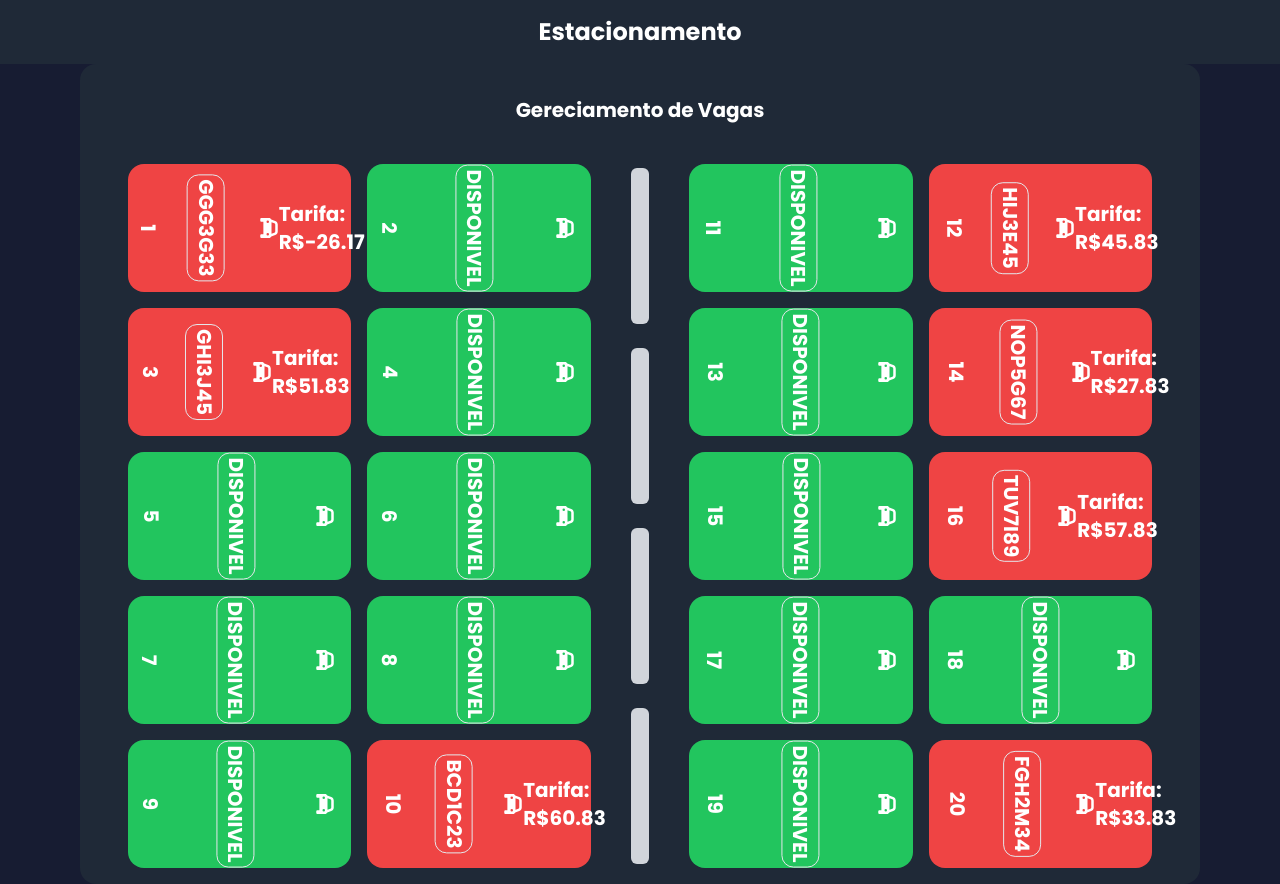
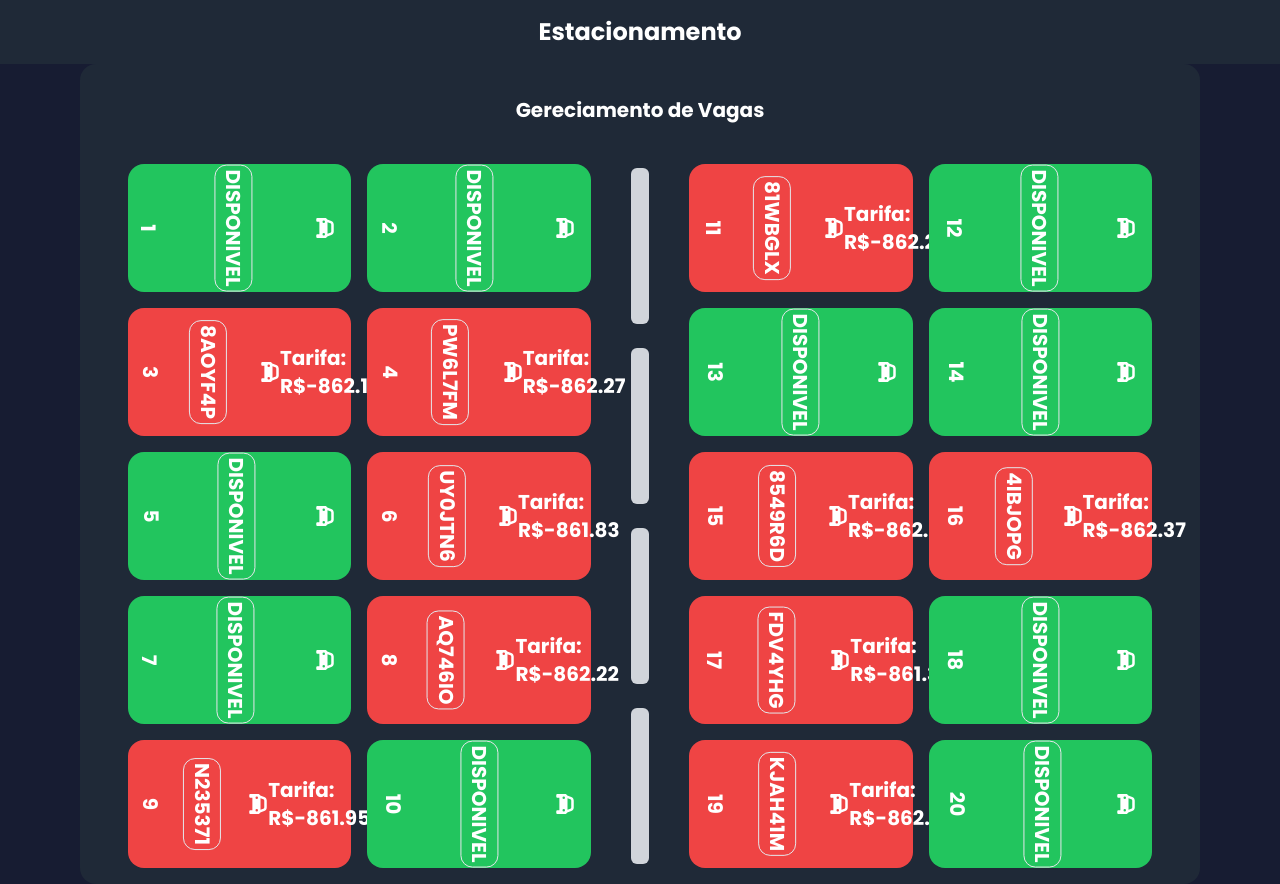
Before and after one commit to MauroSergio10/Estacionamento, a React (Create React App) app: page /home in a window 1280 px wide. Built offline with nearby package versions, Linux system fonts and the light colour scheme.

Commit message:
Warnings

```diff
--- a/src/App.js
+++ b/src/App.js
@@ -1,4 +1,3 @@
-import logo from './logo.svg';
 import './App.css';
 import Navigation from './Navigation';
 
--- a/src/Navigation.js
+++ b/src/Navigation.js
@@ -2,6 +2,7 @@ import { BrowserRouter as Router, Routes, Route } from 'react-router-dom';
 import Login from './Pages/Login';
 import ConsultarPlaca from './Pages/Placa'
 import Home from './Pages/Home';
+import Pagamento from './Pages/Pagamento'
 
 function Navigation() {
     return (
@@ -9,6 +10,7 @@ function Navigation() {
             <Routes>
                 <Route path="/" element={<Login />} />
                 <Route path="/ConsultarPlaca" element={<ConsultarPlaca />} />
+                <Route path="/Pagamento" element={<Pagamento />} />
                 <Route path="/home" element={<Home />} />
             </Routes>
         </Router>
--- a/src/Pages/Home.js
+++ b/src/Pages/Home.js
@@ -1,38 +1,43 @@
-import React, { useState, useEffect } from "react";
+import React, { useState, useEffect, useCallback } from "react";
 import { FontAwesomeIcon } from '@fortawesome/react-fontawesome';
 import { faCar } from '@fortawesome/free-solid-svg-icons';
 import bd from '../bd.json';
 
 function Home() {
-    const [list, setList] = useState(bd);
 
-    const calculateTariff = (dataEntrada) => {
+    const calculateTariff = useCallback((dataEntrada) => {
         if (!dataEntrada) return 0;
         const entrada = new Date(dataEntrada);
         const agora = new Date();
         const diffMinutes = (agora - entrada) / 60000;
         return diffMinutes * 0.10;
-    };
+    }, []);
 
-    const [tariffs, setTariffs] = useState(
-        list.map(item => ({
+    const [tariffs, setTariffs] = useState([]);
+
+    // Atualiza os dados sempre que o componente é montado e sempre que bd.json é atualizado
+    useEffect(() => {
+        const updatedTariffs = bd.map(item => ({
             id: item.id,
             tariff: item.active ? calculateTariff(item.dataEntrada) : calculateTariff(item.dataEntrada)
-        }))
-    );
+        }));
+        setTariffs(updatedTariffs);
+    }, [calculateTariff]);
 
     useEffect(() => {
         const interval = setInterval(() => {
-            setTariffs(
-                list.map(item => ({
-                    id: item.id,
-                    tariff: item.active ? calculateTariff(item.dataEntrada) : calculateTariff(item.dataEntrada)
-                }))
-            );
-        }, 60000); // Atualiza a cada minuto
+            const updatedTariffs = bd.map(item => ({
+                id: item.id,
+                tariff: item.active ? calculateTariff(item.dataEntrada) : calculateTariff(item.dataEntrada)
+            }));
+            setTariffs(updatedTariffs);
+        }, 1000);
 
+        // Limpa o intervalo quando o componente é desmontado
         return () => clearInterval(interval);
-    }, [list]);
+    }, [calculateTariff]);
+
+
 
     return (
         <div>
@@ -45,7 +50,8 @@ function Home() {
                         <h1 className="font-bold text-white text-xl w-full flex justify-center items-center py-8">Gereciamento de Vagas</h1>
                         <div className="flex flex-col md:flex-row md:space-x-8 w-full">
                             <div className="w-full flex flex-wrap">
-                                {list.slice(0, 10).map((item) => {
+                                {bd.slice(0, 10).map((item) => {
+
                                     const tariff = tariffs.find(t => t.id === item.id)?.tariff || 0;
                                     return (
                                         <div className="w-full sm:w-1/2 md:w-1/2 lg:w-1/2 p-2" key={item.id}>
@@ -70,7 +76,7 @@ function Home() {
                                 <div className="bg-gray-300 w-full h-1/4 my-3 rounded-md shadow-2xl"></div>
                             </div>
                             <div className="w-full flex flex-wrap">
-                                {list.slice(10, 20).map((item) => {
+                                {bd.slice(10, 20).map((item) => {
                                     const tariff = tariffs.find(t => t.id === item.id)?.tariff || 0;
                                     return (
                                         <div className="w-full sm:w-1/2 md:w-1/2 lg:w-1/2 p-2" key={item.id}>
--- a/src/Pages/Login.js
+++ b/src/Pages/Login.js
@@ -21,7 +21,7 @@ function Login() {
                     onClick={() => { div === 'Login' ? setDiv('Cadastro') : setDiv('Login'); }}>
                     {div === 'Login' ? 'Criar conta' : 'Já tenho conta'}
                 </button>
-                <a onClick={() => setDiv('AlterarSenha')} className="w-full cursor-pointer underline text-center lg:text-left">Esqueceu sua senha?</a>
+                <button onClick={() => setDiv('AlterarSenha')} className="w-full cursor-pointer underline text-center lg:text-left">Esqueceu sua senha?</button>
             </div>
             <div className="bg-gray-800 w-full lg:w-1/2 h-full px-8 py-2 lg:px-20 lg:py-0 flex justify-center items-center flex-col space-y-4 rounded-b-xl lg:rounded-r-xl lg:rounded-b-none shadow-2xl shadow-indigo-700">
                 <div className={`w-full flex flex-col space-y-4 justify-center items-center transition-all duration-1000 ease-in-out overflow-hidden transition-opacity ${div === 'Cadastro' ? 'h-full opacity-100' : 'h-0 opacity-0'}`}>
--- /dev/null
+++ b/src/Pages/Pagamento.js
@@ -0,0 +1,58 @@
+import React from "react";
+function Pagamento() {
+    return (
+        <div className="items-center text-white w-full h-screen space-y-8">
+            <div className="h-20 bg-indigo-700 w-screen">
+            </div>
+            <div className="space-y-28 px-32">
+                <h1 className="text-4xl text-center py-4 font-bold">Pagamento</h1>
+                <div className="flex flex-col px-20">
+                    <p className="text-2xl pb-4 w-full font-bold">Resumo</p>
+                    <div className="font-bold flex border border-white rounded-2xl justify-between px-8 text-2xl">
+                        <div class="Entrada" className="flex flex-col justify-center items-center p-4 space-y-4">
+                            <p className="">Entrada</p>
+                            <p>17:45</p>
+                        </div>
+                        <div class="Entrada" className="flex flex-col justify-center items-center p-4 space-y-4">
+                            <p>Saída</p>
+                            <p>17:45</p>
+                        </div>
+                        <div class="Entrada" className="flex flex-col justify-center items-center p-4 space-y-4">
+                            <p>Duração</p>
+                            <p>17:45</p>
+                        </div>
+                        <div class="Entrada" className="flex flex-col justify-center items-center p-4 space-y-4">
+                            <p>Valor Total</p>
+                            <p>17:45</p>
+                        </div>
+                    </div>
+                </div>
+                <div className="w-full bg-azulroxado h-0.5">
+                </div>
+                <div className="flex items-center">
+                    <div className="flex items-center">
+                        <div className="flex bg-azulroxado p-6 rounded-xl space-x-4 h-24">
+                            <h1 className="font-bold text-xl flex items-center">Adicionar cupom</h1>
+                            <div className="flex">
+                                <input className="text-black px-2 focus:outline-none focus:border-2 focus:border-indigo-700 rounded-l-md" type="text"></input>
+                                <button className="bg-stone-800 px-12 rounded-r-md text-azulroxado font-bold hover:bg-gray-900/50 border border-transparent hover:text-white hover:border-gray-900 transition-all duration-300 ease-in-out">Utilizar</button>
+
+                            </div>
+                        </div>
+                    </div>
+                </div>
+            </div>
+            <div className="px-32 space-y-4">
+                <div>
+                    <p className="text-2xl font-bold">Total: 9,00R$</p>
+                </div>
+                <div>
+                    <button className="bg-azulroxado h-10 w-44 rounded-full">Finalizar</button>
+                </div>
+            </div>
+
+        </div >
+    );
+}
+
+export default Pagamento;
--- a/src/Pages/Placa.js
+++ b/src/Pages/Placa.js
@@ -1,62 +1,8 @@
-import React, { useState } from "react";
-
-function Pagamento() {
-    return (
-        <div className="items-center text-white w-full h-screen space-y-8">
-            <div className="h-20 bg-indigo-700 w-screen">
-            </div>
-            <div className="space-y-28 px-32">
-                <h1 className="text-4xl text-center py-4 font-bold">Pagamento</h1>
-                <div className="flex flex-col px-20">
-                    <p className="text-2xl pb-4 w-full font-bold">Resumo</p>
-                    <div className="font-bold flex border border-white rounded-2xl justify-between px-8 text-2xl">
-                        <div class="Entrada" className="flex flex-col justify-center items-center p-4 space-y-4">
-                            <p className="">Entrada</p>
-                            <p>17:45</p>
-                        </div>
-                        <div class="Entrada" className="flex flex-col justify-center items-center p-4 space-y-4">
-                            <p>Saída</p>
-                            <p>17:45</p>
-                        </div>
-                        <div class="Entrada" className="flex flex-col justify-center items-center p-4 space-y-4">
-                            <p>Duração</p>
-                            <p>17:45</p>
-                        </div>
-                        <div class="Entrada" className="flex flex-col justify-center items-center p-4 space-y-4">
-                            <p>Valor Total</p>
-                            <p>17:45</p>
-                        </div>
-                    </div>
-                </div>
-                <div className="w-full bg-azulroxado h-0.5">
-                </div>
-                <div className="flex items-center">
-                    <div className="flex items-center">
-                        <div className="flex bg-azulroxado p-6 rounded-xl space-x-4 h-24">
-                            <h1 className="font-bold text-xl flex items-center">Adicionar cupom</h1>
-                            <div className="flex">
-                                <input className="text-black px-2 focus:outline-none focus:border-2 focus:border-indigo-700 rounded-l-md" type="text"></input>
-                                <button className="bg-stone-800 px-12 rounded-r-md text-azulroxado font-bold hover:bg-gray-900/50 border border-transparent hover:text-white hover:border-gray-900 transition-all duration-300 ease-in-out">Utilizar</button>
-
-                            </div>
-                        </div>
-                    </div>
-                </div>
-            </div>
-            <div className="px-32 space-y-4">
-                <div>
-                    <p className="text-2xl font-bold">Total: 9,00R$</p>
-                </div>
-                <div>
-                    <button className="bg-azulroxado h-10 w-44 rounded-full">Finalizar</button>
-                </div>
-            </div>
-
-        </div >
-    );
-}
+import React from "react";
+import { useNavigate } from "react-router-dom";
 
 function ConsultarPlaca(){
+    const navigate = useNavigate();
     return(
         <div className="flex w-full h-screen justify-center items-center">
 
@@ -65,7 +11,7 @@ function ConsultarPlaca(){
                 <input
                     className="h-16 text-black px-2 focus:outline-none focus:border-2 focus:border-indigo-700 w-44 mb-4 uppercase text-2xl font-bold"
                 />
-                <button className="bg-indigo-700 text-white h-16 w-44 rounded-full">Pesquisar</button>
+                <button className="bg-indigo-700 text-white h-16 w-44 rounded-full" onClick={() => navigate('/Pagamento')}>Pesquisar</button>
             </div>
         </div>
     )
--- a/src/bd.json
+++ b/src/bd.json
@@ -1,22 +1,122 @@
 [
-    { "id": 1, "active": false, "placa": "GGG3G33", "dataEntrada": "2024-05-30T23:00:00" },
-    { "id": 2, "active": true, "placa": "DISPONIVEL", "dataEntrada": "" },
-    { "id": 3, "active": false, "placa": "GHI3J45", "dataEntrada": "2024-05-30T10:00:00" },
-    { "id": 4, "active": true, "placa": "DISPONIVEL", "dataEntrada": "" },
-    { "id": 5, "active": true, "placa": "DISPONIVEL", "dataEntrada": "" },
-    { "id": 6, "active": true, "placa": "DISPONIVEL", "dataEntrada": "" },
-    { "id": 7, "active": true, "placa": "DISPONIVEL", "dataEntrada": "" },
-    { "id": 8, "active": true, "placa": "DISPONIVEL", "dataEntrada": "" },
-    { "id": 9, "active": true, "placa": "DISPONIVEL", "dataEntrada": "" },
-    { "id": 10, "active": false, "placa": "BCD1C23", "dataEntrada": "2024-05-30T08:30:00" },
-    { "id": 11, "active": true, "placa": "DISPONIVEL", "dataEntrada": "" },
-    { "id": 12, "active": false, "placa": "HIJ3E45", "dataEntrada": "2024-05-30T11:00:00" },
-    { "id": 13, "active": true, "placa": "DISPONIVEL", "dataEntrada": "" },
-    { "id": 14, "active": false, "placa": "NOP5G67", "dataEntrada": "2024-05-30T14:00:00" },
-    { "id": 15, "active": true, "placa": "DISPONIVEL", "dataEntrada": "" },
-    { "id": 16, "active": false, "placa": "TUV7I89", "dataEntrada": "2024-05-30T09:00:00" },
-    { "id": 17, "active": true, "placa": "DISPONIVEL", "dataEntrada": "" },
-    { "id": 18, "active": true, "placa": "DISPONIVEL", "dataEntrada": "" },
-    { "id": 19, "active": true, "placa": "DISPONIVEL", "dataEntrada": "" },
-    { "id": 20, "active": false, "placa": "FGH2M34", "dataEntrada": "2024-05-30T13:00:00" }
+    {
+        "id": 1,
+        "active": true,
+        "placa": "DISPONIVEL",
+        "dataEntrada": ""
+    },
+    {
+        "id": 2,
+        "active": true,
+        "placa": "DISPONIVEL",
+        "dataEntrada": ""
+    },
+    {
+        "id": 3,
+        "active": false,
+        "placa": "8AOYF4P",
+        "dataEntrada": "2024-06-05T18:20:01.526338"
+    },
+    {
+        "id": 4,
+        "active": false,
+        "placa": "PW6L7FM",
+        "dataEntrada": "2024-06-05T18:21:01.584820"
+    },
+    {
+        "id": 5,
+        "active": true,
+        "placa": "DISPONIVEL",
+        "dataEntrada": ""
+    },
+    {
+        "id": 6,
+        "active": false,
+        "placa": "UY0JTN6",
+        "dataEntrada": "2024-06-05T18:16:41.416581"
+    },
+    {
+        "id": 7,
+        "active": true,
+        "placa": "DISPONIVEL",
+        "dataEntrada": ""
+    },
+    {
+        "id": 8,
+        "active": false,
+        "placa": "AQ746IO",
+        "dataEntrada": "2024-06-05T18:20:31.543544"
+    },
+    {
+        "id": 9,
+        "active": false,
+        "placa": "N235371",
+        "dataEntrada": "2024-06-05T18:17:51.450478"
+    },
+    {
+        "id": 10,
+        "active": true,
+        "placa": "DISPONIVEL",
+        "dataEntrada": ""
+    },
+    {
+        "id": 11,
+        "active": false,
+        "placa": "81WBGLX",
+        "dataEntrada": "2024-06-05T18:21:01.584820"
+    },
+    {
+        "id": 12,
+        "active": true,
+        "placa": "DISPONIVEL",
+        "dataEntrada": ""
+    },
+    {
+        "id": 13,
+        "active": true,
+        "placa": "DISPONIVEL",
+        "dataEntrada": ""
+    },
+    {
+        "id": 14,
+        "active": true,
+        "placa": "DISPONIVEL",
+        "dataEntrada": ""
+    },
+    {
+        "id": 15,
+        "active": false,
+        "placa": "8549R6D",
+        "dataEntrada": "2024-06-05T18:21:31.601643"
+    },
+    {
+        "id": 16,
+        "active": false,
+        "placa": "4IBJOPG",
+        "dataEntrada": "2024-06-05T18:22:01.604425"
+    },
+    {
+        "id": 17,
+        "active": false,
+        "placa": "FDV4YHG",
+        "dataEntrada": "2024-06-05T18:11:51.257627"
+    },
+    {
+        "id": 18,
+        "active": true,
+        "placa": "DISPONIVEL",
+        "dataEntrada": ""
+    },
+    {
+        "id": 19,
+        "active": false,
+        "placa": "KJAH41M",
+        "dataEntrada": "2024-06-05T18:19:41.521479"
+    },
+    {
+        "id": 20,
+        "active": true,
+        "placa": "DISPONIVEL",
+        "dataEntrada": ""
+    }
 ]
```
Also changed, not shown: 1 other file (tests, documents, lock files or other folders).
